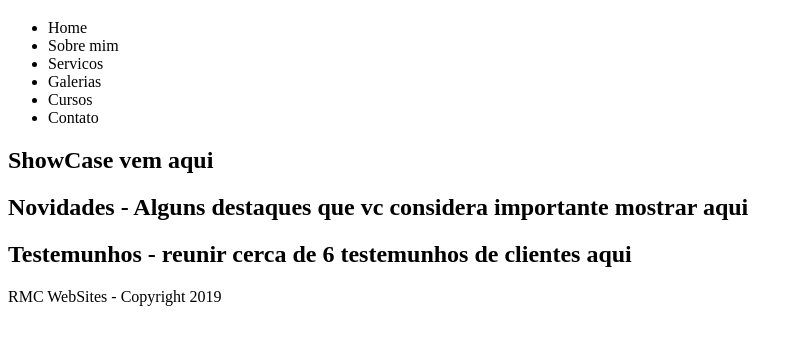
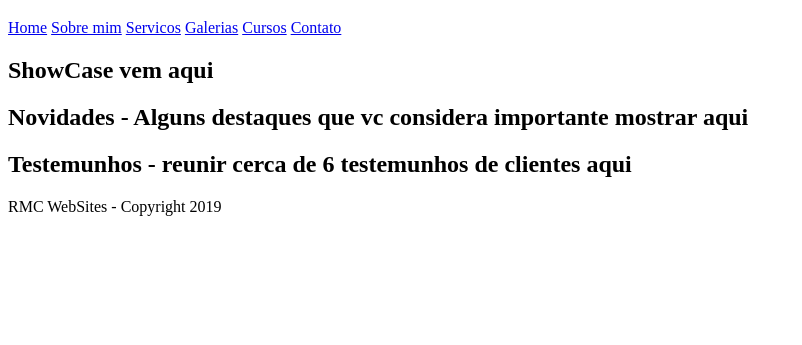
Before and after one commit to ronaldomaiacorrea/MarqueleShimizu---Website, a plain HTML site: page index.html in a window 1280 px wide. Shown: the part 61-406 px from the top of the page, without its empty margins (0-802 px from the left). Drawn offline with Linux system fonts and the light colour scheme.

Commit message:
HTML Structure

```diff
--- a/index.html
+++ b/index.html
@@ -10,17 +10,19 @@
 
 <body>
     <header>
+
         <h1>Logo vem aqui</h1>
-        <nav>
-            <ul>
-                <li>Home</li>
-                <li>Sobre mim</li>
-                <li>Servicos</li>
-                <li>Galerias</li>
-                <li>Cursos</li>
-                <li>Contato</li>
-            </ul>
-        </nav>
+        <div class="main-nav">
+            <nav>
+                <a class="active" href="index.html">Home</a>
+                <a href="about.html">Sobre mim</a>
+                <a href="services.html">Servicos</a>
+                <a href="galery.html">Galerias</a>
+                <a href="courses.html">Cursos</a>
+                <a href="contact.html">Contato</a>
+
+            </nav>
+        </div>
 
     </header>
     <section class="show-case">
--- /dev/null
+++ b/styles.css
@@ -0,0 +1,50 @@
+/* http://meyerweb.com/eric/tools/css/reset/
+   v2.0 | 20110126
+   License: none (public domain)
+*/
+
+html, body, div, span, applet, object, iframe,
+h1, h2, h3, h4, h5, h6, p, blockquote, pre,
+a, abbr, acronym, address, big, cite, code,
+del, dfn, em, img, ins, kbd, q, s, samp,
+small, strike, strong, sub, sup, tt, var,
+b, u, i, center,
+dl, dt, dd, ol, ul, li,
+fieldset, form, label, legend,
+table, caption, tbody, tfoot, thead, tr, th, td,
+article, aside, canvas, details, embed,
+figure, figcaption, footer, header, hgroup,
+menu, nav, output, ruby, section, summary,
+time, mark, audio, video {
+	margin: 0;
+	padding: 0;
+	border: 0;
+	font-size: 100%;
+	font: inherit;
+	vertical-align: baseline;
+}
+/* HTML5 display-role reset for older browsers */
+article, aside, details, figcaption, figure,
+footer, header, hgroup, menu, nav, section {
+	display: block;
+}
+body {
+	line-height: 1;
+}
+ol, ul {
+	list-style: none;
+}
+blockquote, q {
+	quotes: none;
+}
+blockquote:before, blockquote:after,
+q:before, q:after {
+	content: '';
+	content: none;
+}
+table {
+	border-collapse: collapse;
+	border-spacing: 0;
+}
+
+/* CSS main website */
```
Also changed, not shown: about.html (+11 -10 lines), contact.html (+11 -10 lines), courses.html (+11 -10 lines), galery.html (+11 -10 lines), services.html (+11 -10 lines).
